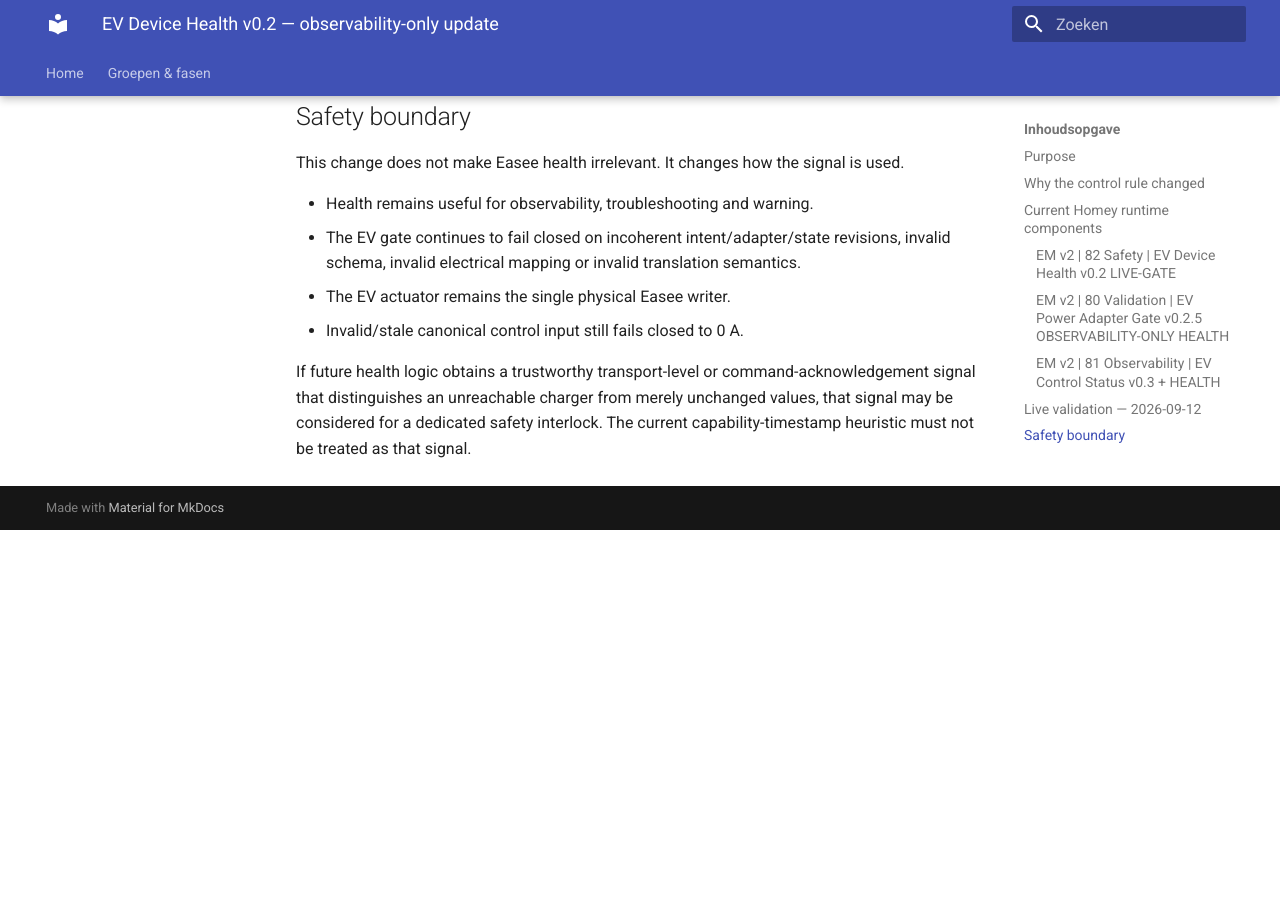
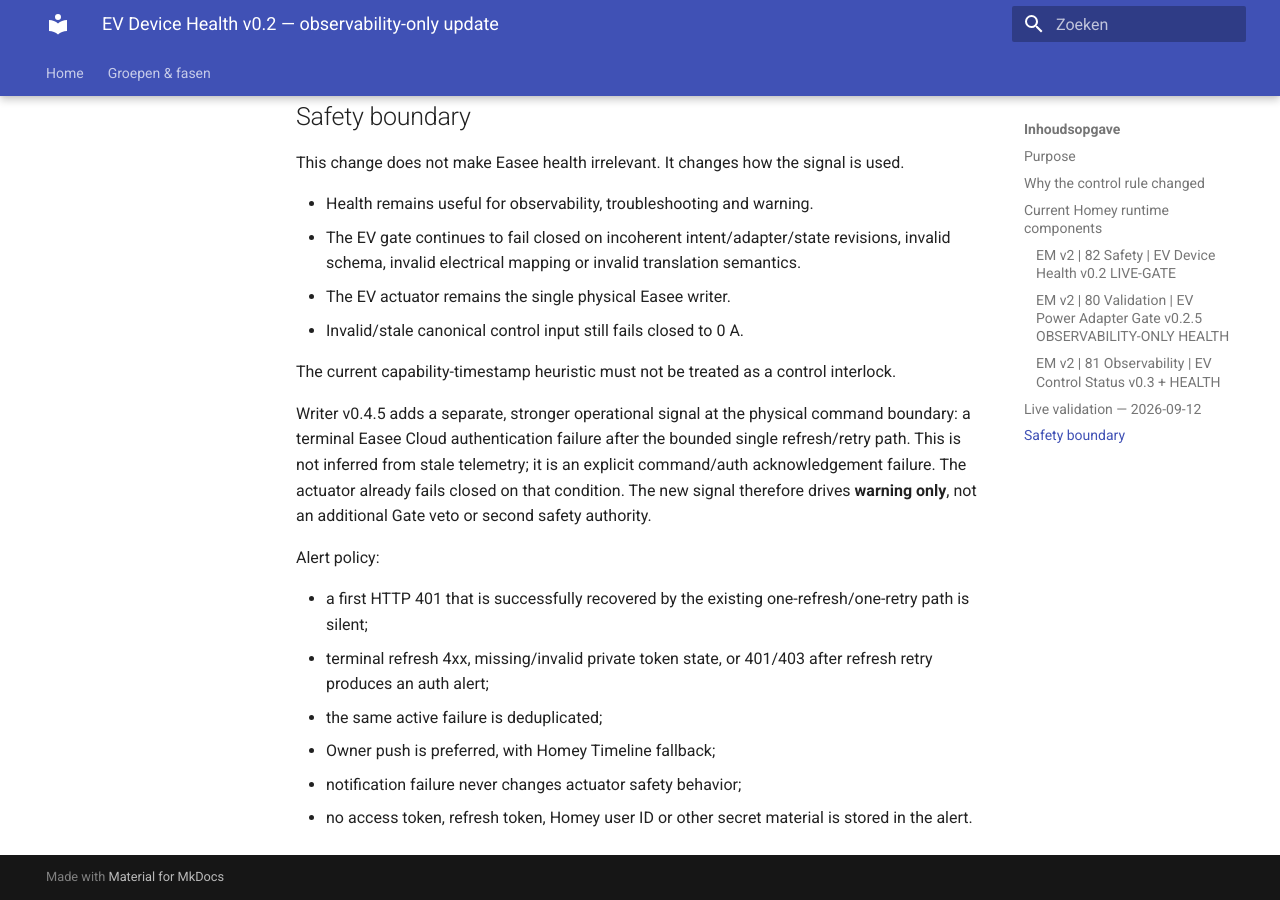
Before and after one commit to OnsKasteeltje/homey-energy-manual, an MkDocs documentation site: the page built from docs/architecture/ev-device-health-failsafe-v0.2.md, in a window 1280 px wide and 900 px high, scrolled down 2883 px. Built offline with MkDocs 1.6.1 and Material for MkDocs 9.7.7, drawn with Linux system fonts in a browser that asks for light colours; before the commit the page ends 3413 px from its top, so only the background shows below that.

Commit message:
docs(ev): align auth alert architecture on current main

```diff
--- a/docs/architecture/ev-device-health-failsafe-v0.2.md
+++ b/docs/architecture/ev-device-health-failsafe-v0.2.md
@@ -95,4 +95,15 @@
 - The EV actuator remains the single physical Easee writer.
 - Invalid/stale canonical control input still fails closed to 0 A.
 
-If future health logic obtains a trustworthy transport-level or command-acknowledgement signal that distinguishes an unreachable charger from merely unchanged values, that signal may be considered for a dedicated safety interlock. The current capability-timestamp heuristic must not be treated as that signal.
+The current capability-timestamp heuristic must not be treated as a control interlock.
+
+Writer v0.4.5 adds a separate, stronger operational signal at the physical command boundary: a terminal Easee Cloud authentication failure after the bounded single refresh/retry path. This is not inferred from stale telemetry; it is an explicit command/auth acknowledgement failure. The actuator already fails closed on that condition. The new signal therefore drives **warning only**, not an additional Gate veto or second safety authority.
+
+Alert policy:
+
+- a first HTTP 401 that is successfully recovered by the existing one-refresh/one-retry path is silent;
+- terminal refresh 4xx, missing/invalid private token state, or 401/403 after refresh retry produces an auth alert;
+- the same active failure is deduplicated;
+- Owner push is preferred, with Homey Timeline fallback;
+- notification failure never changes actuator safety behavior;
+- no access token, refresh token, Homey user ID or other secret material is stored in the alert.
```
